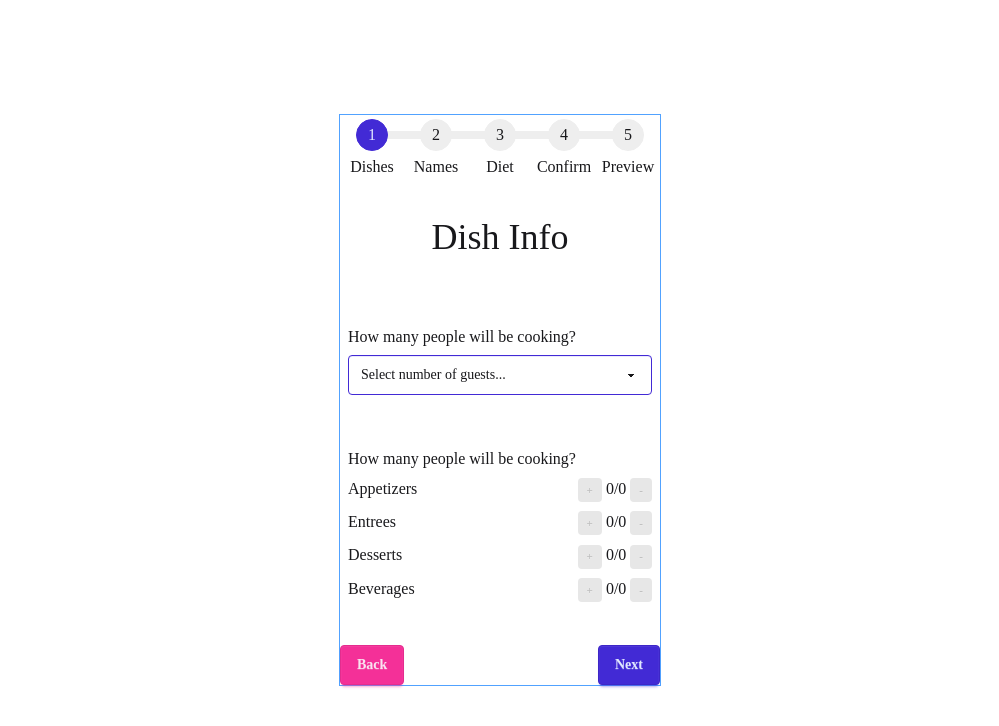
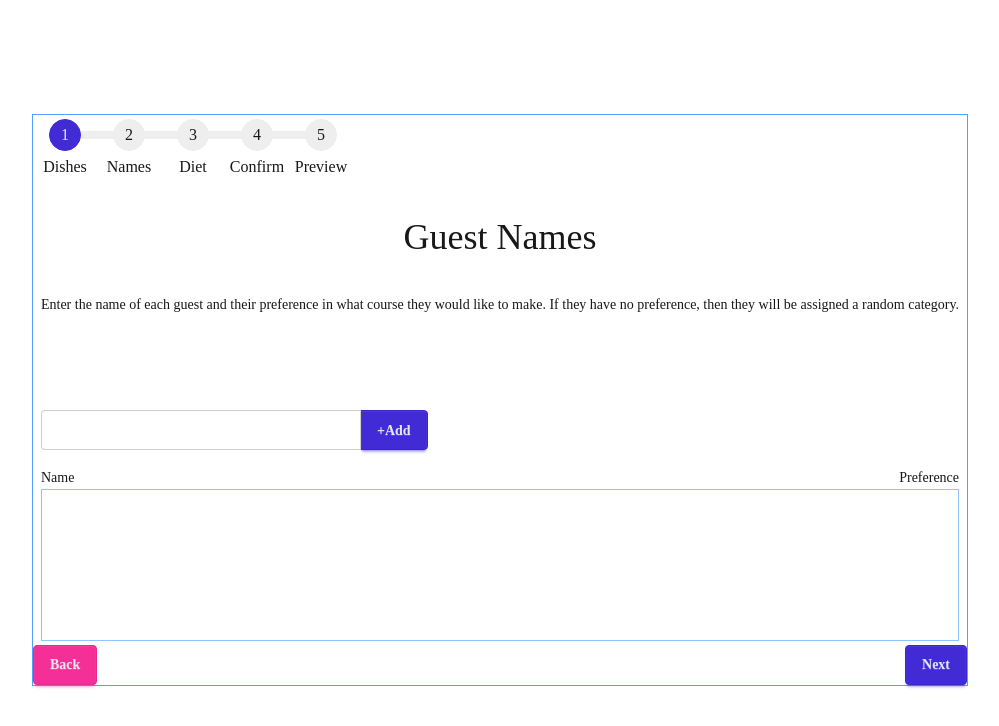
Before and after one commit to ang-riv/dinner-party-generator, a React (Vite) app: page / in a window 1280 px wide. Shown: the top 726 px of the page, without its empty margins (140-1139 px from the left). Built offline with nearby package versions, Linux system fonts and the light colour scheme; a web font is replaced by a local one.

Commit message:
Finished GuestNamePage to add, remove, update new guests and their preferences

```diff
--- a/src/MainApp.jsx
+++ b/src/MainApp.jsx
@@ -12,7 +12,7 @@ function MainApp() {
       <GuestProvider>
         <div className="border border-blue-400 flex flex-col justify-between h-10/14">
           <Steps active={0} />
-          <DishesPage />
+          <GuestNamePage />
           <NavButtons />
         </div>
       </GuestProvider>
--- a/src/components/GuestProvider.jsx
+++ b/src/components/GuestProvider.jsx
@@ -5,7 +5,9 @@ function GuestProvider({ children }) {
   const courses = ["Appetizers", "Entrees", "Desserts", "Beverages"];
   // page changes from buttons
   const [page, setPage] = useState("Intro");
-  const [guestNum, setGuestNum] = useState(0);
+
+  const [guests, setGuests] = useState([]);
+  const [guestNum, setGuestNum] = useState(5);
   // * object that holds the number of dishes
   const [numOfDishes, setNumOfDishes] = useState(
     courses.reduce((acc, course) => {
@@ -23,6 +25,8 @@ function GuestProvider({ children }) {
         setGuestNum,
         numOfDishes,
         setNumOfDishes,
+        guests,
+        setGuests,
       }}
     >
       {children}
--- a/src/pages/GuestNamePage.jsx
+++ b/src/pages/GuestNamePage.jsx
@@ -1,27 +1,100 @@
-import React from "react";
+import React, { useRef, useContext, useState } from "react";
+import { GuestContext } from "../components/GuestContext";
+
 const GuestNamePage = () => {
+  const { courses, guests, setGuests, guestNum } = useContext(GuestContext);
+  const nameRef = useRef(null);
+  const [guestName, setGuestName] = useState("");
+  //* add new guest
+  const handleNewGuest = () => {
+    setGuests([{ name: guestName, preference: "Any", recipe: "" }, ...guests]);
+    if (nameRef.current) nameRef.current.value = "";
+  };
+
+  //* set guest preferences
+  const handlePref = (e, guestName) => {
+    setGuests((prevGuests) =>
+      prevGuests.map((guest) =>
+        guest.name === guestName ? { ...guest, preference: e } : guest
+      )
+    );
+  };
+
+  const handleRemoveGuest = (guestName) => {
+    const updatedArr = guests.filter((guest) => guest.name != guestName);
+    setGuests(updatedArr);
+  };
+  console.log(guests);
   return (
-    <div>
-      <h2>Guest Names</h2>
-      <p>
+    <div className="h-10/12 flex flex-col justify-between px-2">
+      {/* text */}
+      <h2 className="h-2/8 flex justify-center items-center text-center text-4xl  ">
+        Guest Names
+      </h2>
+      <p className="h-2/8 text-sm text-center">
         Enter the name of each guest and their preference in what course they
         would like to make. If they have no preference, then they will be
         assigned a random category.
       </p>
       {/* name input */}
-      <div className="px-3">
+      <div className="h-1/8">
         <div className="join w-full">
-          <input type="text" className="input join-item" min={3} max={15} />
-          <button className="join-item btn btn-primary">+Add</button>
+          <input
+            ref={nameRef}
+            type="text"
+            className="input join-item"
+            spellCheck={false}
+            pattern="[A-Za-z]*"
+            minLength="3"
+            maxLength="30"
+            title="letters only"
+            onChange={(e) => setGuestName(e.target.value)}
+            onKeyDown={(e) => (e.key === "Enter" ? handleNewGuest() : null)}
+            disabled={guests.length >= guestNum}
+          />
+          <button
+            className="join-item btn btn-primary"
+            onClick={handleNewGuest}
+            disabled={guests.length >= guestNum}
+          >
+            +Add
+          </button>
         </div>
       </div>
       {/* display names + prefs */}
-      <div className="mx-2">
-        <div className="w-full flex justify-between">
+      <div className="h-3/8 mb-1">
+        <div className="w-full flex justify-between h-1/8 text-sm">
           <p>Name</p>
           <p>Preference</p>
         </div>
-        <div className="w-full bg-neutral-400 h-[170px] overflow-y-scroll"></div>
+        <div className="w-full border border-blue-300 h-7/8 overflow-y-scroll">
+          {guests.map((guest) => (
+            <div className="flex justify-between items-baseline p-1">
+              <div className="flex items-center">
+                <button
+                  className="btn btn-primary btn-xs mr-1"
+                  onClick={() => handleRemoveGuest(guest.name)}
+                >
+                  X
+                </button>
+                <p className="font-semibold">{guest.name}</p>
+              </div>
+              <select
+                className="select select-primary select-md w-[50%]"
+                onChange={(e) => handlePref(e.target.value, guest.name)}
+              >
+                <option key="Any" value="Any">
+                  Any
+                </option>
+                {courses.map((course) => (
+                  <option key={course} value={course}>
+                    {course}
+                  </option>
+                ))}
+              </select>
+            </div>
+          ))}
+        </div>
       </div>
     </div>
   );
```
